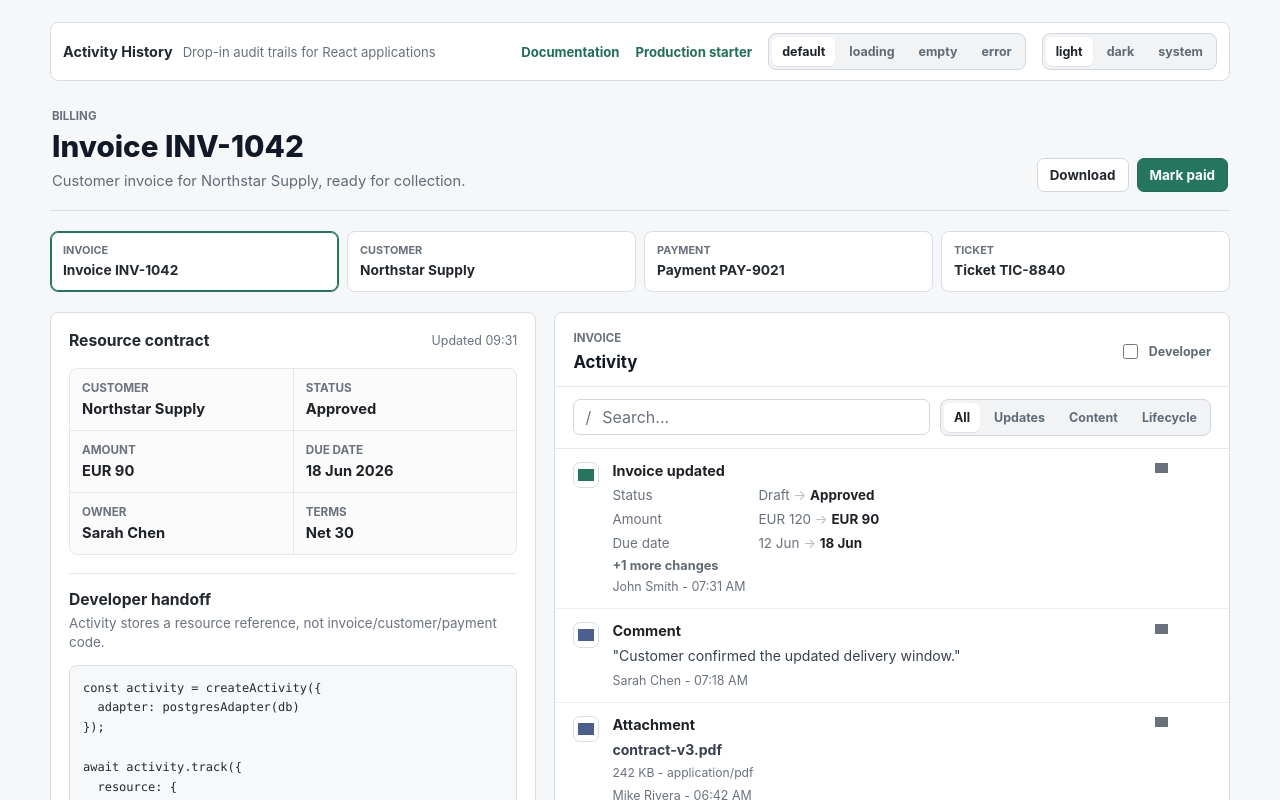
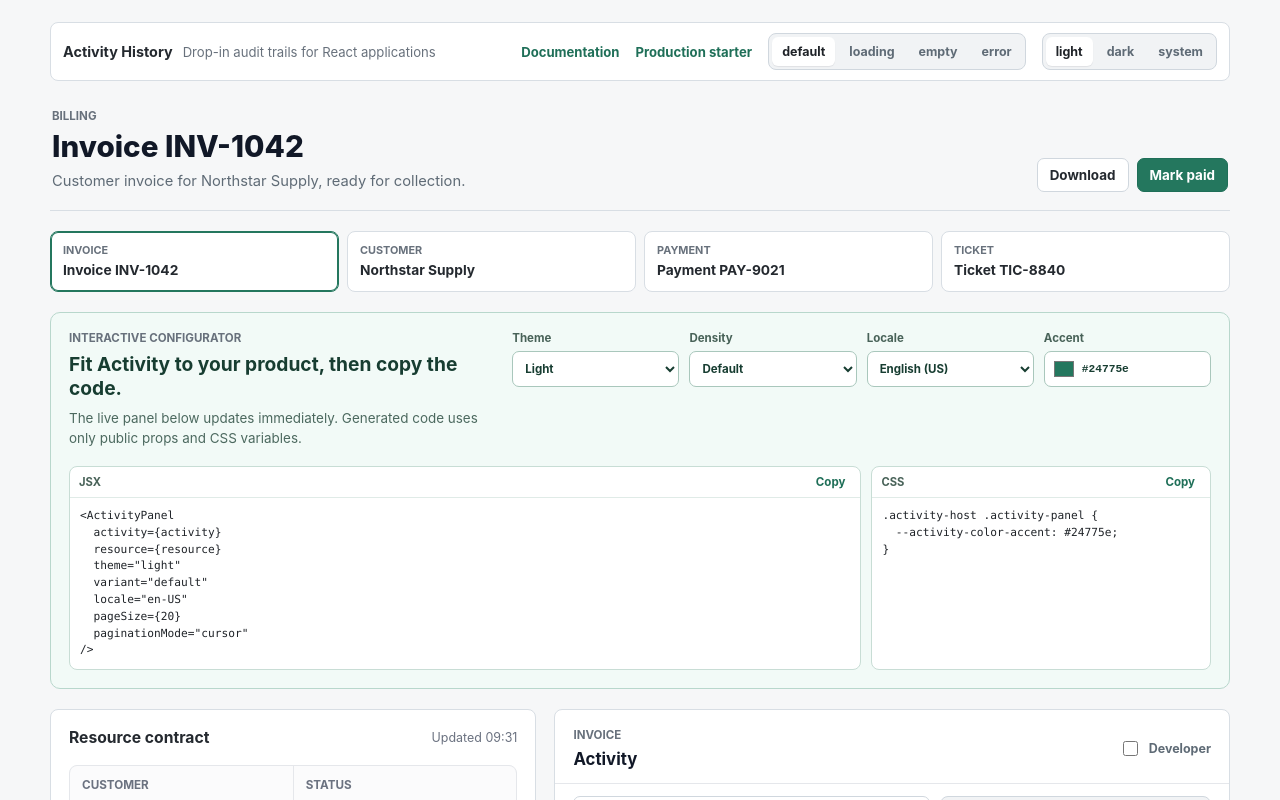
Before and after one commit to andreyshedko/activity, a React (Vite) app: page / in a window 1280 px wide. Shown: the top 800 px of the page. Built offline with nearby package versions, Linux system fonts and the light colour scheme; grey boxes are pictures that could not be loaded.

Commit message:
Add live ActivityPanel configurator

```diff
--- a/src/App.tsx
+++ b/src/App.tsx
@@ -1,8 +1,9 @@
-import { useEffect, useMemo, useState } from "react";
+import { useEffect, useMemo, useState, type CSSProperties } from "react";
 import {
   ActivityPanel,
   type ActivityPanelQuery,
   type ActivityPanelTheme,
+  type ActivityPanelVariant,
 } from "./ActivityPanel";
 import { createActivity, createMemoryStorageAdapter, type Action } from "./activity";
 import { activityEntries, demoResources } from "./mockData";
@@ -14,6 +15,9 @@ type AdapterMode = "memory" | "postgres";
 export function App() {
   const [state, setState] = useState<DemoState>("default");
   const [theme, setTheme] = useState<ActivityPanelTheme>("light");
+  const [variant, setVariant] = useState<ActivityPanelVariant>("default");
+  const [locale, setLocale] = useState("en-US");
+  const [accent, setAccent] = useState("#24775e");
   const [selectedResourceId, setSelectedResourceId] = useState(
     demoResources[0].resource.id,
   );
@@ -201,6 +205,17 @@ export function App() {
         ))}
       </nav>
 
+      <Configurator
+        accent={accent}
+        locale={locale}
+        onAccentChange={setAccent}
+        onLocaleChange={setLocale}
+        onThemeChange={setTheme}
+        onVariantChange={setVariant}
+        theme={theme}
+        variant={variant}
+      />
+
       <section className="workspace-grid">
         <section className="resource-panel" aria-label="Resource details">
           <div className="resource-panel__header">
@@ -314,7 +329,10 @@ await activity.track({
           </form>
         </section>
 
-        <div className="activity-column">
+        <div
+          className="activity-column"
+          style={{ "--config-accent": accent } as CSSProperties}
+        >
           <ActivityPanel
             activity={activity}
             expandedEntryId={expandedEntryId}
@@ -324,8 +342,10 @@ await activity.track({
             onQueryChange={setLastQuery}
             pageSize={4}
             paginationMode="cursor"
+            locale={locale}
             resource={selectedResource.resource}
             theme={theme}
+            variant={variant}
           />
           {openedAttachment ? (
             <p className="attachment-demo-status" role="status">
@@ -336,6 +356,116 @@ await activity.track({
         </div>
       </section>
     </main>
+  );
+}
+
+function Configurator({
+  accent,
+  locale,
+  onAccentChange,
+  onLocaleChange,
+  onThemeChange,
+  onVariantChange,
+  theme,
+  variant,
+}: {
+  accent: string;
+  locale: string;
+  onAccentChange: (value: string) => void;
+  onLocaleChange: (value: string) => void;
+  onThemeChange: (value: ActivityPanelTheme) => void;
+  onVariantChange: (value: ActivityPanelVariant) => void;
+  theme: ActivityPanelTheme;
+  variant: ActivityPanelVariant;
+}) {
+  const [copied, setCopied] = useState<"jsx" | "css" | null>(null);
+  const jsx = `<ActivityPanel
+  activity={activity}
+  resource={resource}
+  theme="${theme}"
+  variant="${variant}"
+  locale="${locale}"
+  pageSize={20}
+  paginationMode="cursor"
+/>`;
+  const css = `.activity-host .activity-panel {
+  --activity-color-accent: ${accent};
+}`;
+
+  async function copy(kind: "jsx" | "css", value: string) {
+    await navigator.clipboard.writeText(value);
+    setCopied(kind);
+    window.setTimeout(() => setCopied(null), 1500);
+  }
+
+  return (
+    <section
+      aria-label="Interactive configurator"
+      className="configurator"
+    >
+      <div className="configurator__intro">
+        <p className="eyebrow">Interactive configurator</p>
+        <h2 id="configurator-title">Fit Activity to your product, then copy the code.</h2>
+        <p>The live panel below updates immediately. Generated code uses only public props and CSS variables.</p>
+      </div>
+      <div className="configurator__controls">
+        <label>
+          Theme
+          <select value={theme} onChange={(event) => onThemeChange(event.currentTarget.value as ActivityPanelTheme)}>
+            <option value="light">Light</option>
+            <option value="dark">Dark</option>
+            <option value="system">System</option>
+          </select>
+        </label>
+        <label>
+          Density
+          <select value={variant} onChange={(event) => onVariantChange(event.currentTarget.value as ActivityPanelVariant)}>
+            <option value="default">Default</option>
+            <option value="compact">Compact</option>
+            <option value="comfortable">Comfortable</option>
+          </select>
+        </label>
+        <label>
+          Locale
+          <select value={locale} onChange={(event) => onLocaleChange(event.currentTarget.value)}>
+            <option value="en-US">English (US)</option>
+            <option value="de-DE">Deutsch</option>
+            <option value="cs-CZ">Čeština</option>
+            <option value="ru-RU">Русский</option>
+          </select>
+        </label>
+        <label>
+          Accent
+          <span className="color-control">
+            <input type="color" value={accent} onChange={(event) => onAccentChange(event.currentTarget.value)} />
+            <code>{accent}</code>
+          </span>
+        </label>
+      </div>
+      <div className="configurator__code">
+        <CodeCard label="JSX" value={jsx} copied={copied === "jsx"} onCopy={() => copy("jsx", jsx)} />
+        <CodeCard label="CSS" value={css} copied={copied === "css"} onCopy={() => copy("css", css)} />
+      </div>
+    </section>
+  );
+}
+
+function CodeCard({
+  copied,
+  label,
+  onCopy,
+  value,
+}: {
+  copied: boolean;
+  label: string;
+  onCopy: () => void;
+  value: string;
+}) {
+  return (
+    <div className="configurator__code-card">
+      <div><strong>{label}</strong><button type="button" onClick={onCopy}>{copied ? "Copied" : "Copy"}</button></div>
+      <pre><code>{value}</code></pre>
+    </div>
   );
 }
 
--- a/src/styles.css
+++ b/src/styles.css
@@ -200,6 +200,37 @@ button {
   text-overflow: ellipsis;
   white-space: nowrap;
 }
+
+.configurator {
+  display: grid;
+  grid-template-columns: minmax(220px, 0.75fr) minmax(360px, 1.25fr);
+  gap: 18px 24px;
+  max-width: 1180px;
+  width: 100%;
+  margin: 0 auto;
+  border: 1px solid #b8d7cc;
+  border-radius: 10px;
+  background: #f2faf7;
+  padding: 18px;
+}
+
+.configurator__intro h2 { margin: 0; color: #173d31; font-size: 1.2rem; line-height: 1.25; }
+.configurator__intro p:not(.eyebrow) { margin: 8px 0 0; color: #4c695f; font-size: 0.84rem; line-height: 1.5; }
+.configurator__controls { display: grid; grid-template-columns: repeat(4, minmax(0, 1fr)); gap: 10px; }
+.configurator__controls label { display: grid; align-content: start; gap: 6px; color: #486258; font-size: 0.72rem; font-weight: 750; }
+.configurator__controls select,
+.color-control { min-width: 0; height: 36px; border: 1px solid #a9c7bc; border-radius: 7px; background: #ffffff; color: #173d31; }
+.configurator__controls select { padding: 0 8px; }
+.color-control { display: flex; align-items: center; gap: 6px; padding: 4px 7px; }
+.color-control input { width: 24px; height: 24px; border: 0; background: transparent; padding: 0; }
+.color-control code { overflow: hidden; font-size: 0.7rem; text-overflow: ellipsis; }
+.configurator__code { display: grid; grid-column: 1 / -1; grid-template-columns: 1.4fr .6fr; gap: 10px; }
+.configurator__code-card { min-width: 0; overflow: hidden; border: 1px solid #c8ddd5; border-radius: 8px; background: #ffffff; }
+.configurator__code-card > div { display: flex; align-items: center; justify-content: space-between; border-bottom: 1px solid #e0ebe7; padding: 7px 9px; }
+.configurator__code-card strong { color: #486258; font-size: 0.7rem; }
+.configurator__code-card button { border: 0; background: transparent; color: #1f6f58; font-size: 0.72rem; font-weight: 750; }
+.configurator__code-card pre { margin: 0; overflow-x: auto; padding: 10px; }
+.configurator__code-card code { font-family: "SFMono-Regular", Consolas, monospace; font-size: 0.7rem; line-height: 1.5; }
 
 .workspace-grid {
   display: grid;
@@ -509,6 +540,10 @@ button {
   display: grid;
   gap: 12px;
   min-width: 0;
+}
+
+.activity-column .activity-panel {
+  --activity-color-accent: var(--config-accent, #24775e);
 }
 
 .attachment-demo-status {
@@ -1044,6 +1079,9 @@ ins {
   .workspace-grid {
     grid-template-columns: 1fr;
   }
+
+  .configurator { grid-template-columns: 1fr; }
+  .configurator__controls { grid-template-columns: repeat(2, minmax(0, 1fr)); }
 }
 
 @media (max-width: 620px) {
@@ -1053,6 +1091,9 @@ ins {
     align-items: stretch;
     flex-direction: column;
   }
+
+  .configurator__controls,
+  .configurator__code { grid-template-columns: 1fr; }
 
   .workspace-topbar {
     display: grid;
```
Also changed, not shown: 3 other files (tests, documents, lock files or other folders).
